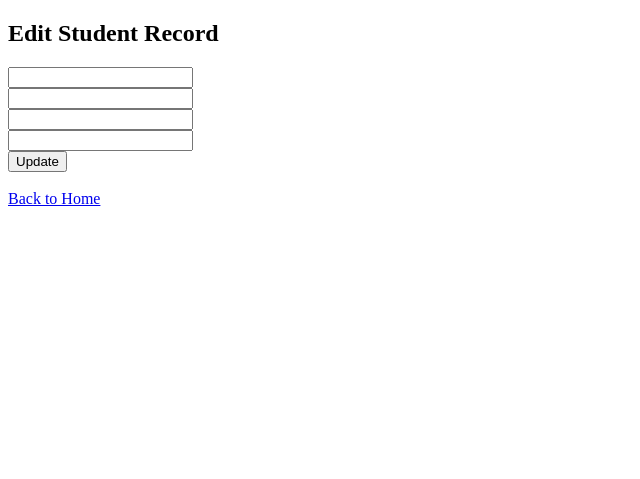
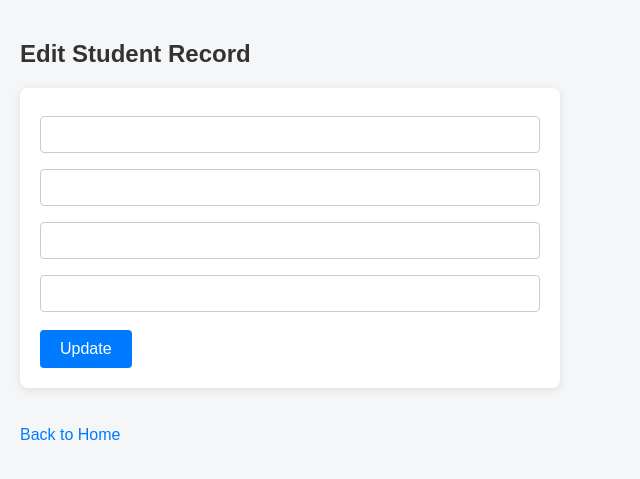
Before and after one commit to Aruleeswarangithub/student_crud, a Flask app: page /edit/1 in a window 1280 px wide. Shown: the top 479 px of the page, without its empty margins (0-640 px from the left). Run offline with Flask 3, Linux system fonts and the light colour scheme; data that the repository does not hold is empty.

Commit message:
Update edit.html

```diff
--- a/templates/edit.html
+++ b/templates/edit.html
@@ -2,6 +2,70 @@
 <html>
 <head>
     <title>Edit Student</title>
+    <style>
+        body {
+            font-family: Arial, sans-serif;
+            background-color: #f4f6f8;
+            margin: 0;
+            padding: 20px;
+        }
+
+        h2 {
+            color: #333;
+            margin-bottom: 20px;
+        }
+
+        form {
+            background-color: #fff;
+            padding: 20px;
+            max-width: 500px;
+            border-radius: 8px;
+            box-shadow: 0 2px 8px rgba(0, 0, 0, 0.1);
+        }
+
+        input[type="text"],
+        input[type="email"] {
+            width: 100%;
+            padding: 10px;
+            margin: 8px 0;
+            box-sizing: border-box;
+            border: 1px solid #ccc;
+            border-radius: 4px;
+            transition: border-color 0.3s;
+        }
+
+        input[type="text"]:focus,
+        input[type="email"]:focus {
+            border-color: #007bff;
+            outline: none;
+        }
+
+        button {
+            background-color: #007bff;
+            color: white;
+            padding: 10px 20px;
+            border: none;
+            margin-top: 10px;
+            border-radius: 4px;
+            cursor: pointer;
+            font-size: 16px;
+        }
+
+        button:hover {
+            background-color: #0056b3;
+        }
+
+        a {
+            display: inline-block;
+            margin-top: 20px;
+            color: #007bff;
+            text-decoration: none;
+        }
+
+        a:hover {
+            text-decoration: underline;
+        }
+    </style>
 </head>
 <body>
     <h2>Edit Student Record</h2>
```
